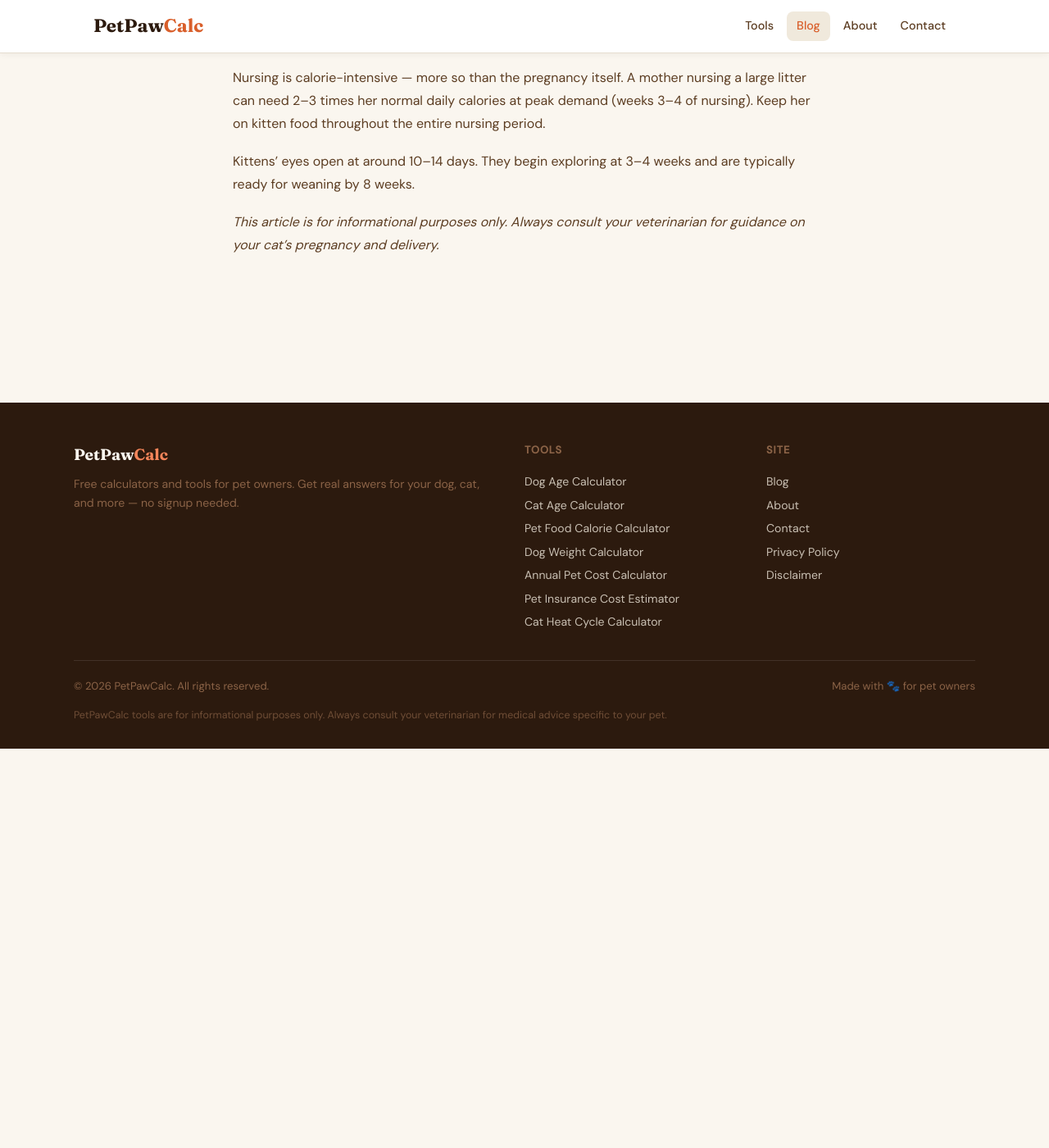
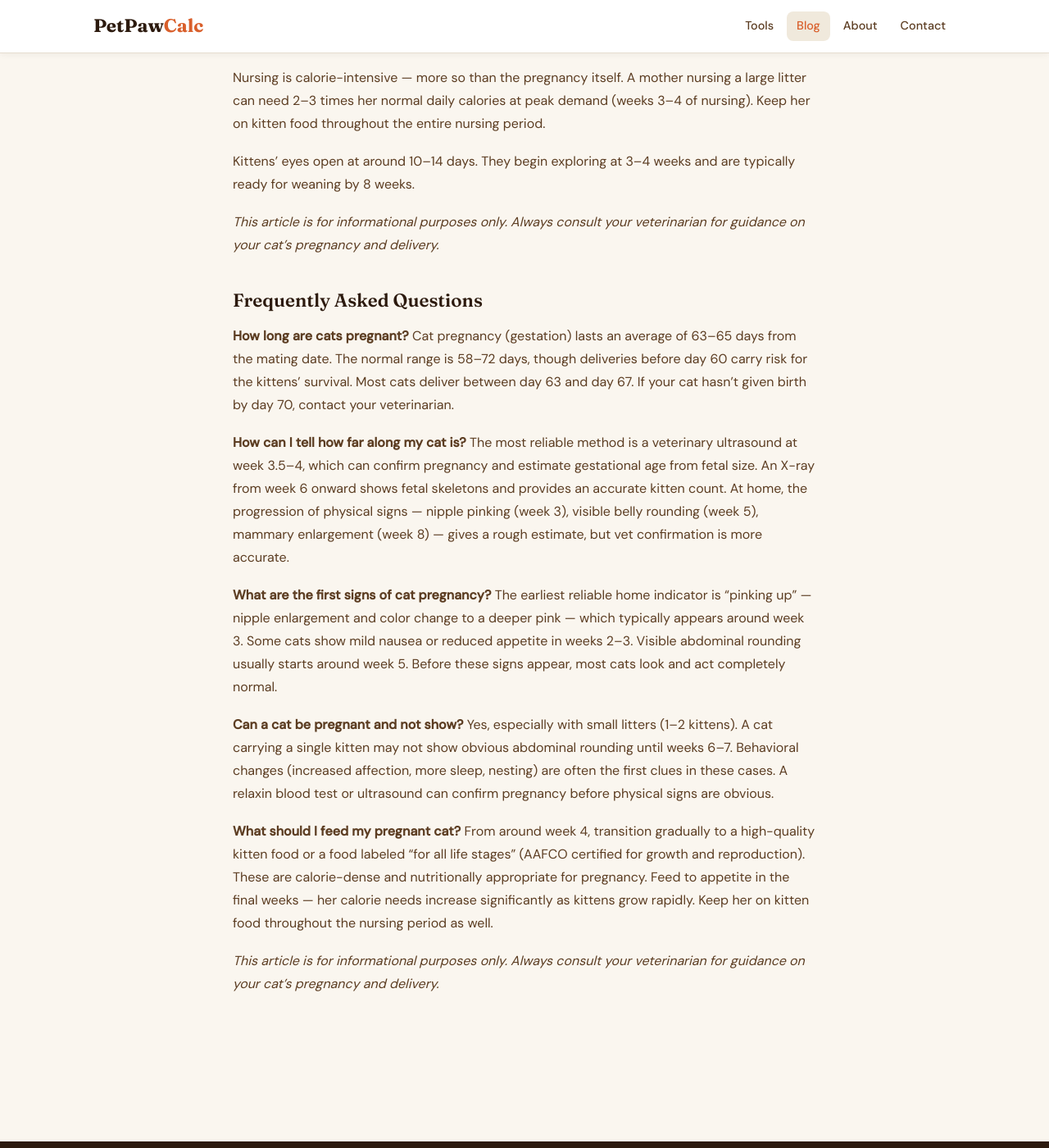
Before and after one commit to canghun13/petpawcalc, a Jekyll site: the page built from _posts/2026-06-12-how-long-are-cats-pregnant.md, in a window 1280 px wide and 1400 px high, scrolled down 5005 px. Shown: the whole window at 82% size. Built offline with Jekyll 4.4.1, drawn with Linux system fonts in a browser that asks for light colours; before the commit the page ends 5918 px from its top, so only the background shows below that; some of the changed text lies outside the part shown.

Commit message:
Add files via upload

```diff
--- a/_posts/2026-06-12-how-long-are-cats-pregnant.md
+++ b/_posts/2026-06-12-how-long-are-cats-pregnant.md
@@ -137,3 +137,22 @@ Nursing is calorie-intensive — more so than the pregnancy itself. A mother nur
 Kittens' eyes open at around 10–14 days. They begin exploring at 3–4 weeks and are typically ready for weaning by 8 weeks.
 
 *This article is for informational purposes only. Always consult your veterinarian for guidance on your cat's pregnancy and delivery.*
+
+## Frequently Asked Questions
+
+**How long are cats pregnant?**
+Cat pregnancy (gestation) lasts an average of 63–65 days from the mating date. The normal range is 58–72 days, though deliveries before day 60 carry risk for the kittens' survival. Most cats deliver between day 63 and day 67. If your cat hasn't given birth by day 70, contact your veterinarian.
+
+**How can I tell how far along my cat is?**
+The most reliable method is a veterinary ultrasound at week 3.5–4, which can confirm pregnancy and estimate gestational age from fetal size. An X-ray from week 6 onward shows fetal skeletons and provides an accurate kitten count. At home, the progression of physical signs — nipple pinking (week 3), visible belly rounding (week 5), mammary enlargement (week 8) — gives a rough estimate, but vet confirmation is more accurate.
+
+**What are the first signs of cat pregnancy?**
+The earliest reliable home indicator is "pinking up" — nipple enlargement and color change to a deeper pink — which typically appears around week 3. Some cats show mild nausea or reduced appetite in weeks 2–3. Visible abdominal rounding usually starts around week 5. Before these signs appear, most cats look and act completely normal.
+
+**Can a cat be pregnant and not show?**
+Yes, especially with small litters (1–2 kittens). A cat carrying a single kitten may not show obvious abdominal rounding until weeks 6–7. Behavioral changes (increased affection, more sleep, nesting) are often the first clues in these cases. A relaxin blood test or ultrasound can confirm pregnancy before physical signs are obvious.
+
+**What should I feed my pregnant cat?**
+From around week 4, transition gradually to a high-quality kitten food or a food labeled "for all life stages" (AAFCO certified for growth and reproduction). These are calorie-dense and nutritionally appropriate for pregnancy. Feed to appetite in the final weeks — her calorie needs increase significantly as kittens grow rapidly. Keep her on kitten food throughout the nursing period as well.
+
+*This article is for informational purposes only. Always consult your veterinarian for guidance on your cat's pregnancy and delivery.*
```
Also changed, not shown: other parts of _posts/2026-06-12-how-long-are-cats-pregnant.md (+2 -2 lines).
